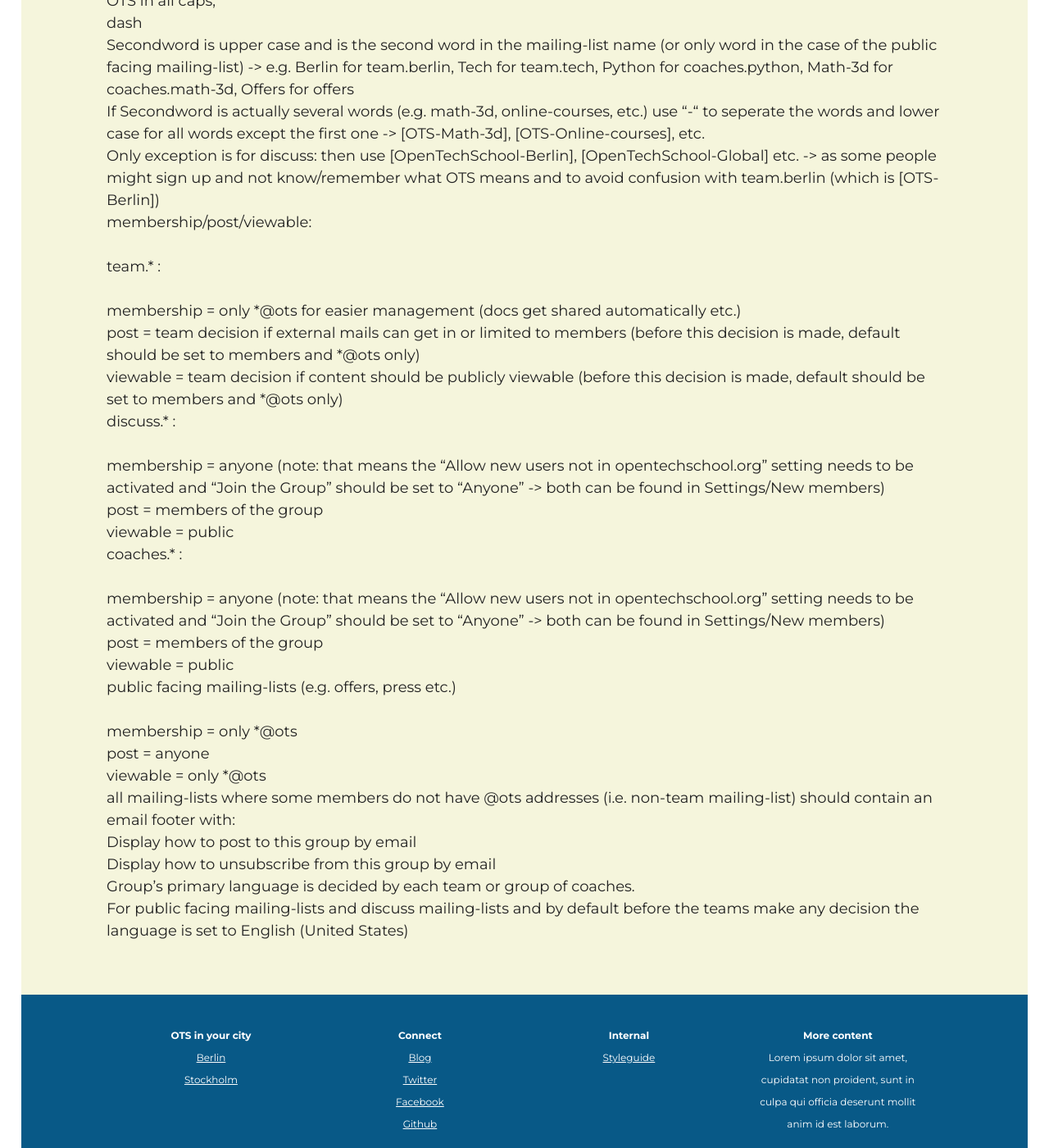
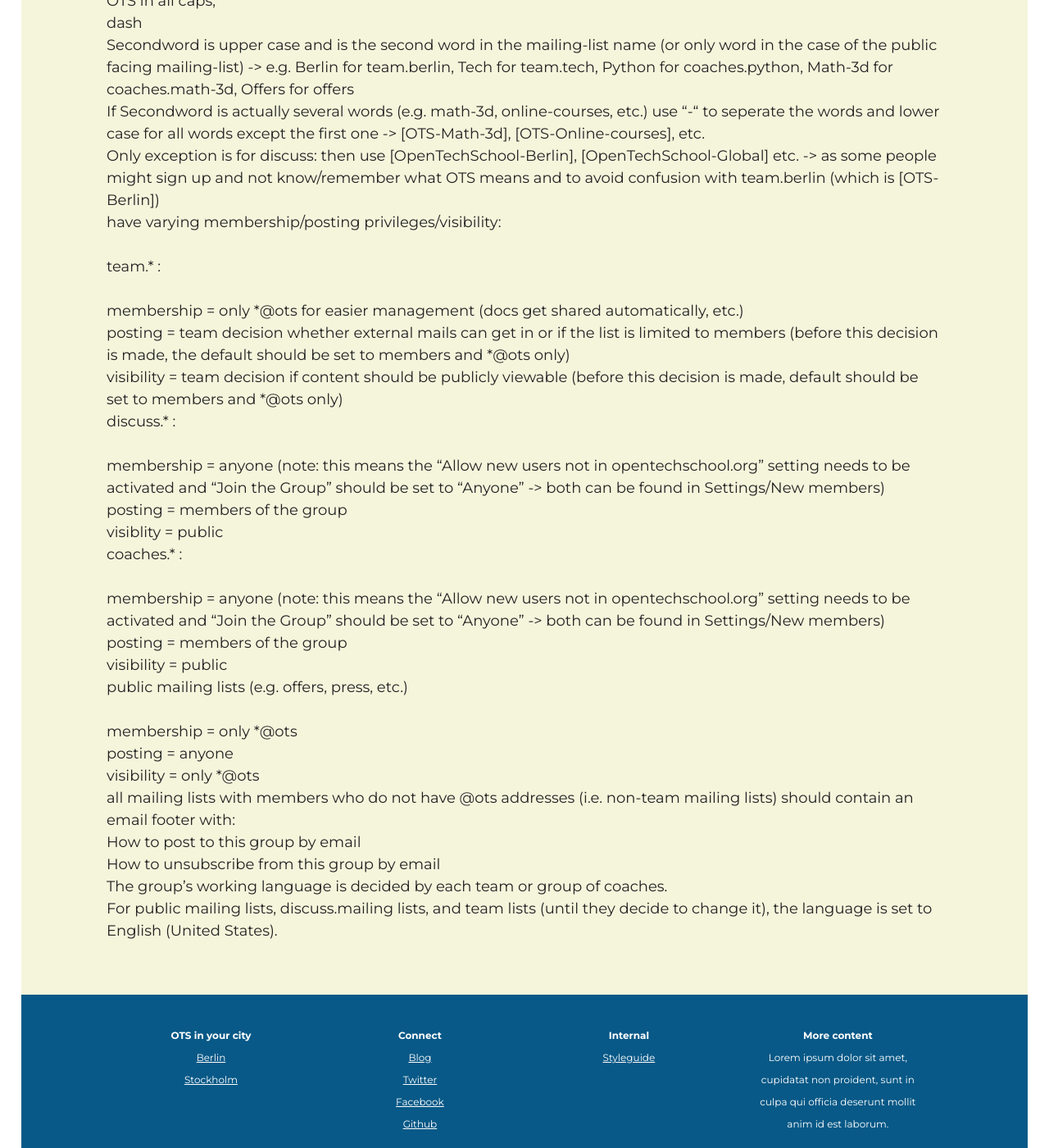
Before and after one commit to OpenTechSchool/www.opentechschool.org, a Jekyll site: the page built from guidelines/mailinglists.md, in a window 1280 px wide and 1400 px high, scrolled down 3518 px. Shown: the whole window at 82% size. Built offline with Jekyll 4.4.1, drawn with Linux system fonts in a browser that asks for light colours; nearby versions of some CDN libraries; some of the changed text lies outside the part shown.

Commit message:
copyediting

```diff
--- a/guidelines/mailinglists.md
+++ b/guidelines/mailinglists.md
@@ -1,24 +1,19 @@
 ---
 layout: simple
-title: Mailing lists &amp; Guidelines
+title: Mailing lists &amp; guidelines
 ---
 
-##About Mailing lists (aka Google Groups)
+##About mailing lists (aka Google groups)
 
-Mailing lists is our chosen way to stay on top of the communication in the areas we like to be active in. That’s why we set up a number of lists as Google Groups to make it possible for everyone to be up to date but also don’t get “spammed” by stuff that doesn’t matter to them.
+Mailing lists are our chosen way to stay on top of communication in the various branches of OTS we like to be active in. That’s why we set up a number of lists as Google groups: this way, it's possible for everyone to be up-to-date, but also not get “spammed” or overwhelmed by stuff that is of less interest to them.
 
+## Existing mailing lists
 
-## List of existing lists
-
-To find all lists please go to our [Google Groups index page](https://groups.google.com/a/opentechschool.org/forum/?fromgroups#!forumsearch).
+To find all lists, please go to our [Google Groups index page](https://groups.google.com/a/opentechschool.org/forum/?fromgroups#!forumsearch).
 
 {% include groups_list.md %}
 
-
-
-> **Note**: Please note that some groups are not visible to you if you don't have an <span style="color: #085987;">@opentechschool.org</span> account or you can't post to them if you are not a member. To become a member is easy, just come by at one of our team breakfasts or write an email to <span style="color: #085987;">Team Tech</span>.
-
-
+> **Note**: Please note that some groups are not visible to you if you don't have an <span style="color: #085987;">@opentechschool.org</span> account or you have to be a member to post. Becoming a member is easy: just come by to one of our [team breakfasts](http://blog.opentechschool.org/2012/08/ots-biweekly-team-breakfasts.html) or write an email to <span style="color: #085987;">Team Tech</span>.
 
 ## Changelog
 
@@ -44,21 +39,20 @@
 
 ## Guidelines
 
-Team Tech decided to install some conventions to make it easier to create new groups and understand their purpose. As this is an open process we invite everyone to suggest optimizations.
-
+Team Tech decided to create some conventions to make it easier to create new groups and understand their purpose. As this is an open process, we invite everyone to suggest optimizations.
 
 Mailinglists should:
 
-* be/stay opt in, i.e. join if you want to be part of a that group
+* be/stay opt in, i.e. you have to join if you want to be part of a that group.
 
-* follow a name pattern to easily grasp their use, suggestion:
+* follow a name pattern to easily grasp their use. For example:
 
-   * team.berlin@ots -> all people active in this city (e.g. team.stockholm etc)
+   * team.berlin@ots -> all people active in this city (e.g. team.stockholm, etc.)
    * team.tech, team.communications, team.blueprint -> teams with a specific focus
-   * discuss.berlin, discuss.global -> replacement for the opentechschool@googlegroups.com
-   * coaches.python, coaches.js, coaches.math-3d -> for coaches mailing-lists
-   * public facing mailing-lists such as offers@ots (or later on press@ots) -> for external people to post offers/requests to the members of OTS.
-These mailing-lists are for @ots members only who will filter, curate and/or act on the emails (by posting/pushing the interesting offers on a designated webpage for instance, or getting in touch with the journalists, etc.)
+   * discuss.berlin, discuss.global -> replacement for opentechschool@googlegroups.com
+   * coaches.python, coaches.js, coaches.math-3d -> coach mailing lists
+   * public mailing-lists such as offers@ots (or later on press@ots) -> for external people to post offers/requests to the members of OTS.
+These mailing-lists are for @ots members only. They will filter, curate and/or act on the emails ( for instance, by posting/pushing the interesting offers on a designated webpage or getting in touch with the journalists, etc.)
    * When the non-prefix part of the mailing-list is two words or more (e.g. math-3d, online-courses, etc.) use "-" to separate the words
 
 * always have a comprehensible subject prefix:
@@ -71,35 +65,35 @@
       * If Secondword is actually several words (e.g. math-3d, online-courses, etc.) use "-" to seperate the words and lower case for all words except the first one -> [OTS-Math-3d], [OTS-Online-courses], etc.
       * Only exception is for discuss: then use [OpenTechSchool-Berlin], [OpenTechSchool-Global] etc. -> as some people might sign up and not know/remember what OTS means and to avoid confusion with team.berlin (which is [OTS-Berlin])
 
-* membership/post/viewable:
+* have varying membership/posting privileges/visibility:
 
    * team.* :
 
-      * membership = only \*@ots for easier management (docs get shared automatically etc.)
-      * post = team decision if external mails can get in or limited to members (before this decision is made, default should be set to members and \*@ots only)
-      * viewable = team decision if content should be publicly viewable (before this decision is made, default should be set to members and *@ots only)
+      * membership = only \*@ots for easier management (docs get shared automatically, etc.)
+      * posting = team decision whether external mails can get in or if the list is limited to members (before this decision is made, the default should be set to members and \*@ots only)
+      * visibility = team decision if content should be publicly viewable (before this decision is made, default should be set to members and *@ots only)
 
    * discuss.* :
 
-      * membership = anyone  (note: that means the "Allow new users not in opentechschool.org" setting needs to be activated and "Join the Group" should be set to "Anyone" -> both can be found in Settings/New members)
-      * post = members of the group
-      * viewable = public
+      * membership = anyone  (note: this means the "Allow new users not in opentechschool.org" setting needs to be activated and "Join the Group" should be set to "Anyone" -> both can be found in Settings/New members)
+      * posting = members of the group
+      * visiblity = public
 
    * coaches.* :
 
-      * membership = anyone  (note: that means the "Allow new users not in opentechschool.org" setting needs to be activated and "Join the Group" should be set to "Anyone" -> both can be found in Settings/New members)
-      * post = members of the group
-      * viewable = public
+      * membership = anyone  (note: this means the "Allow new users not in opentechschool.org" setting needs to be activated and "Join the Group" should be set to "Anyone" -> both can be found in Settings/New members)
+      * posting = members of the group
+      * visibility = public
 
-   * public facing mailing-lists (e.g. offers, press etc.)
+   * public mailing lists (e.g. offers, press, etc.)
 
       * membership = only \*@ots
-      * post = anyone
-      * viewable = only \*@ots
+      * posting = anyone
+      * visibility = only \*@ots
 
-* all mailing-lists where some members do not have @ots addresses (i.e. non-team mailing-list) should contain an email footer with:
-   * Display how to post to this group by email
-   * Display how to unsubscribe from this group by email
+* all mailing lists with members who do not have @ots addresses (i.e. non-team mailing lists) should contain an email footer with:
+   * How to post to this group by email
+   * How to unsubscribe from this group by email
 
-* Group's primary language is decided by each team or group of coaches.
-For public facing mailing-lists and  discuss mailing-lists and by default before the teams make any decision the language is set to English (United States)
+* The group's working language is decided by each team or group of coaches.
+For public mailing lists, discuss.mailing lists, and team lists (until they decide to change it), the language is set to English (United States).
```
